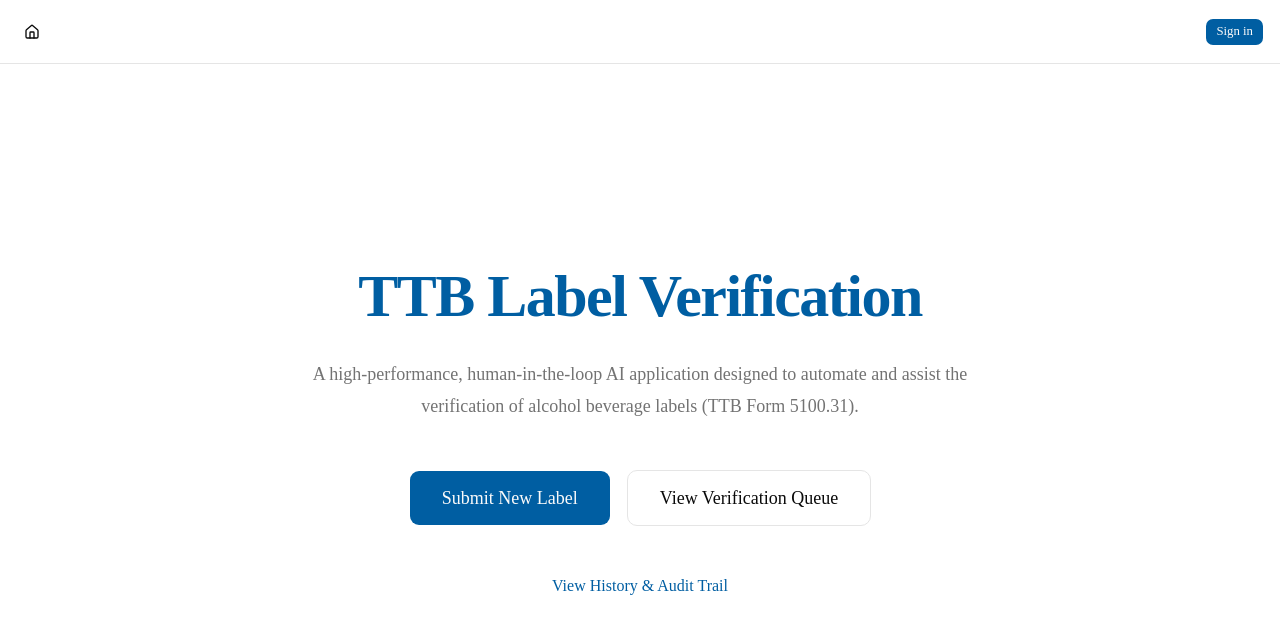
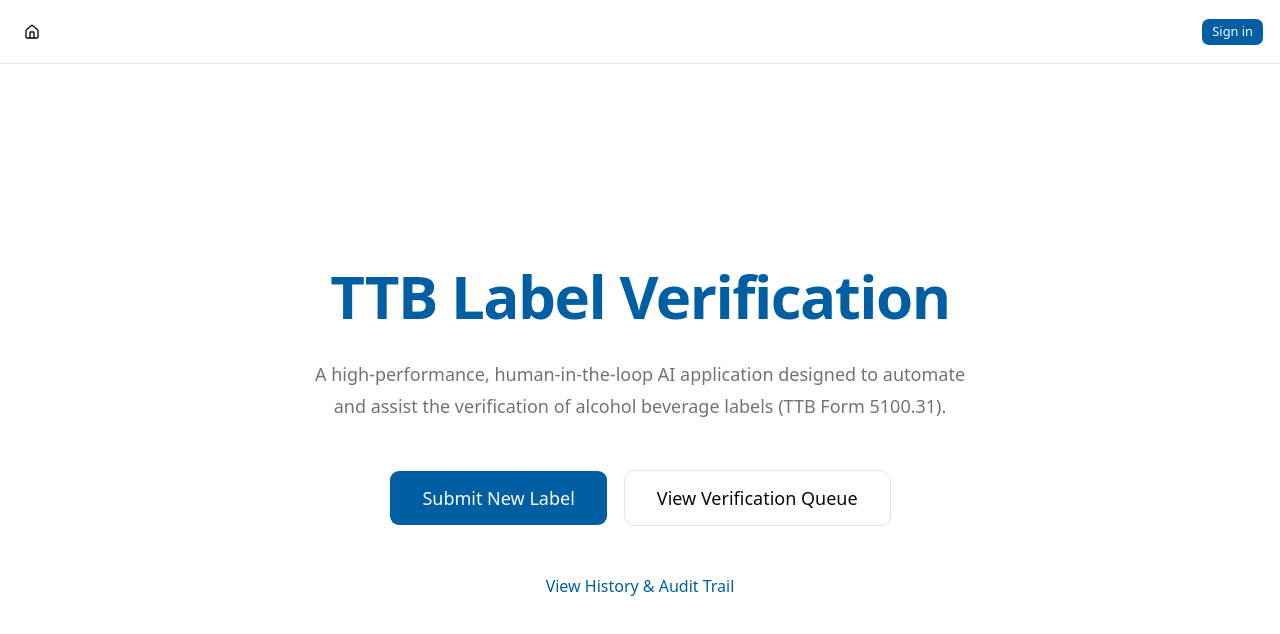
Before and after one commit to dbmnio/ttb_label_logic, a Next.js app: page / in a window 1280 px wide. Shown: the top 634 px of the page. Built offline with nearby package versions, Linux system fonts and the light colour scheme; no server answers.

Commit message:
fix some UI/UX issues

```diff
--- a/src/app/globals.css
+++ b/src/app/globals.css
@@ -7,8 +7,6 @@
 @theme inline {
   --color-background: var(--background);
   --color-foreground: var(--foreground);
-  --font-sans: var(--font-sans);
-  --font-mono: var(--font-geist-mono);
   --color-primary: #005ea2;
   --color-navy: #1a4480;
   --color-success: #00a91c;
--- a/src/app/ingestion/page.tsx
+++ b/src/app/ingestion/page.tsx
@@ -7,6 +7,8 @@
 import { Input } from '@/components/ui/input'
 import { Select, SelectContent, SelectItem, SelectTrigger, SelectValue } from '@/components/ui/select'
 import { Button } from '@/components/ui/button'
+import { Alert, AlertDescription } from '@/components/ui/alert'
+import { Info } from 'lucide-react'
 import { toast } from 'sonner'
 import { useRouter } from 'next/navigation'
 
@@ -65,14 +67,16 @@
             </div>
 
             <div className="space-y-2">
-              <Label htmlFor="frontLabel">Front Label Image</Label>
+              <Label htmlFor="frontLabel">Label Image</Label>
               <Input id="frontLabel" name="frontLabel" type="file" accept="image/*" required />
             </div>
 
-            <div className="space-y-2">
-              <Label htmlFor="backLabel">Back Label Image (Optional)</Label>
-              <Input id="backLabel" name="backLabel" type="file" accept="image/*" />
-            </div>
+            <Alert>
+              <Info className="h-4 w-4 mt-0.5" />
+              <AlertDescription>
+                Currently, only one image is supported per submission. If you have multiple images (like a front and back label), please combine them into a single image file before uploading.
+              </AlertDescription>
+            </Alert>
           </CardContent>
           <CardFooter>
             <Button type="submit" className="w-full bg-primary" disabled={loading}>
--- a/src/app/layout.tsx
+++ b/src/app/layout.tsx
@@ -1,21 +1,10 @@
 import type { Metadata } from "next";
-import { Geist, Geist_Mono } from "next/font/google";
 import "./globals.css";
 import { NextAuthProvider } from "@/components/auth-provider";
 import { AuthButton } from "@/components/auth-button";
 import Link from "next/link";
 import { Home } from "lucide-react";
 import { Button } from "@/components/ui/button";
-
-const geistSans = Geist({
-  variable: "--font-geist-sans",
-  subsets: ["latin"],
-});
-
-const geistMono = Geist_Mono({
-  variable: "--font-geist-mono",
-  subsets: ["latin"],
-});
 
 export const metadata: Metadata = {
   title: "Create Next App",
@@ -28,11 +17,8 @@
   children: React.ReactNode;
 }>) {
   return (
-    <html
-      lang="en"
-      className={`${geistSans.variable} ${geistMono.variable} h-full antialiased`}
-    >
-      <body className="min-h-full flex flex-col">
+    <html lang="en" className="h-full antialiased">
+      <body className="min-h-full flex flex-col font-sans">
         <NextAuthProvider>
           <header className="flex items-center justify-between p-4 border-b bg-white shrink-0 z-50 h-16">
             <Link href="/">
--- a/src/app/queue/actions.ts
+++ b/src/app/queue/actions.ts
@@ -18,6 +18,10 @@
         throw new Error('Application not found')
       }
 
+      if (app.status !== 'READY') {
+        throw new Error('Application is not ready for verification')
+      }
+
       if (app.user_id && app.user_id !== currentUserId) {
         // Check if lock expired (e.g. lock expires after 30 mins)
         const lockExpired = app.locked_at && (new Date().getTime() - app.locked_at.getTime() > 30 * 60 * 1000)
@@ -32,7 +36,7 @@
         data: {
           user_id: currentUserId,
           locked_at: new Date(),
-          status: app.status === 'PENDING' ? 'PROCESSING' : app.status // Maintain READY if it was processed by AI
+          status: app.status // It must be READY based on the check above
         }
       })
     })
--- a/src/app/queue/page.tsx
+++ b/src/app/queue/page.tsx
@@ -1,6 +1,8 @@
 import { prisma } from '@/lib/prisma'
 import { Card, CardHeader, CardTitle, CardDescription, CardContent, CardFooter } from '@/components/ui/card'
 import { Button } from '@/components/ui/button'
+import { Alert, AlertDescription } from '@/components/ui/alert'
+import { AlertTriangle } from 'lucide-react'
 import { lockAndSelectApplication } from './actions'
 import Link from 'next/link'
 
@@ -55,12 +57,23 @@
             <CardContent>
               <p><strong>Type:</strong> {app.alcohol_type.replace('_', ' ')}</p>
               <p><strong>Status:</strong> <span className="font-semibold text-primary">{app.status}</span></p>
-              {app.user_id && <p className="text-warning text-sm mt-2">Locked by {app.user_id}</p>}
+              {app.user_id && (
+                <Alert variant="destructive" className="mt-4 py-2">
+                  <AlertTriangle className="h-4 w-4 mt-0" />
+                  <AlertDescription>
+                    Warning: User {app.user_id} is currently working on this.
+                  </AlertDescription>
+                </Alert>
+              )}
             </CardContent>
             <CardFooter>
               <form action={lockAndSelectApplication.bind(null, app.id)} className="w-full">
-                <Button type="submit" className="w-full bg-primary hover:bg-navy">
-                  {app.status === 'READY' ? 'Verify Label (Ready)' : 'Select for Review'}
+                <Button
+                  type="submit"
+                  className="w-full bg-primary hover:bg-navy"
+                  disabled={app.status !== 'READY'}
+                >
+                  {app.status === 'READY' ? 'Verify Label (Ready)' : 'Processing...'}
                 </Button>
               </form>
             </CardFooter>
--- a/src/app/verify/[id]/page.tsx
+++ b/src/app/verify/[id]/page.tsx
@@ -21,6 +21,22 @@
 
   if (!application) {
     notFound()
+  }
+
+  if (application.status !== 'READY') {
+    return (
+      <div className="flex-1 w-full flex flex-col items-center justify-center p-10 bg-background">
+        <div className="text-center space-y-4 max-w-md">
+          <h2 className="text-2xl font-bold">Application Not Ready</h2>
+          <p className="text-muted-foreground">
+            This application is currently in the {application.status} state. It cannot be verified until automated processing is complete.
+          </p>
+          <a href="/queue" className="text-primary hover:underline">
+            Return to Queue
+          </a>
+        </div>
+      </div>
+    )
   }
 
   // For this prototype, we'll assume the front image is the one we want to verify.
```
